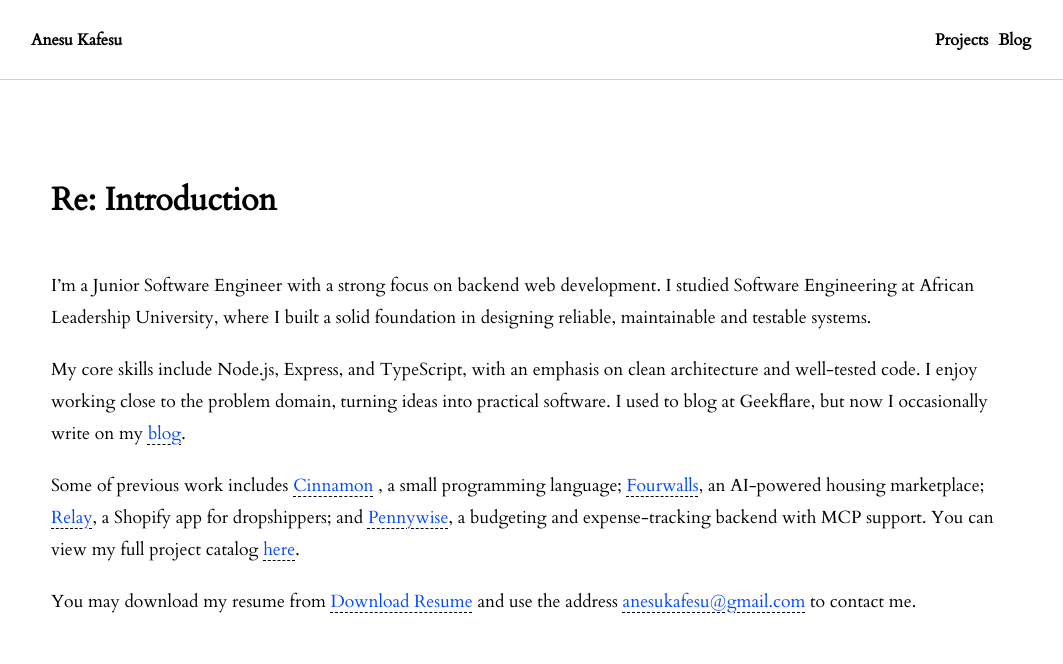
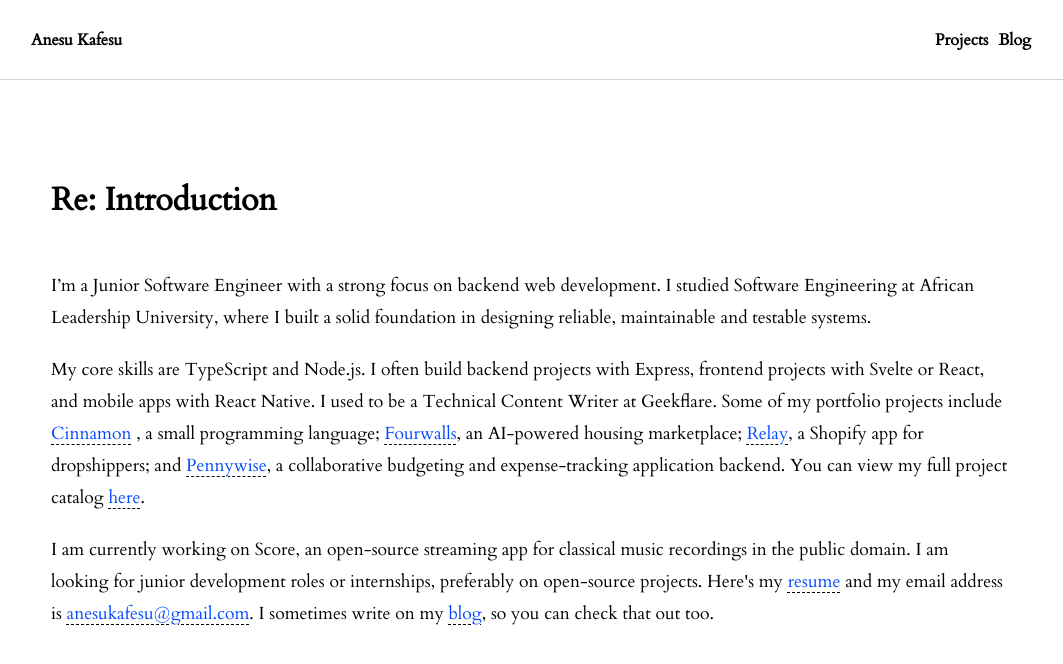
Before and after one commit to anesukafesu/portfolio, a SvelteKit app: page / in a window 1280 px wide. Shown: the top 664 px of the page, without its empty margins (109-1172 px from the left). Built offline with nearby package versions, Linux system fonts and the light colour scheme; a web font is replaced by a local one.

Commit message:
updated home page

```diff
--- a/src/routes/+page.svelte
+++ b/src/routes/+page.svelte
@@ -10,27 +10,24 @@
 			designing reliable, maintainable and testable systems.
 		</p>
 		<p>
-			My core skills include Node.js, Express, and TypeScript, with an emphasis on clean
-			architecture and well-tested code. I enjoy working close to the problem domain, turning ideas
-			into practical software. I used to blog at Geekflare, but now I occasionally write on my <a
-				href="/blog">blog</a
-			>.
+			My core skills are TypeScript and Node.js. I often build backend projects with Express,
+			frontend projects with Svelte or React, and mobile apps with React Native. I used to be a
+			Technical Content Writer at Geekflare. Some of my portfolio projects include
+			<a href="/projects/#cinnamon">Cinnamon</a>
+			, a small programming language; <a href="/projects/#fourwalls">Fourwalls</a>, an AI-powered
+			housing marketplace; <a href="/projects/#relay">Relay</a>, a Shopify app for dropshippers; and
+			<a href="/projects/#pennywise">Pennywise</a>, a collaborative budgeting and expense-tracking
+			application backend. You can view my full project catalog <a href="/projects">here</a>.
 		</p>
 		<p>
-			Some of previous work includes <a href="/projects/#cinnamon">Cinnamon</a>
-			, a small programming language; <a href="/projects/#fourwalls">Fourwalls</a>, an AI-powered
-			housing marketplace; <a href="/projects/#relay">Relay</a>, a Shopify app for dropshippers; and
-			<a href="/projects/#pennywise">Pennywise</a>, a budgeting and expense-tracking backend with
-			MCP support. You can view my full project catalog
-			<a href="/projects">here</a>.
-		</p>
-		<p>
-			You may download my resume from <a
+			I am currently working on Score, an open-source streaming app for classical music recordings
+			in the public domain. I am looking for junior development roles or internships, preferably on
+			open-source projects. Here's my <a
 				href="https://docs.google.com/document/d/1s1WfMLgYsulfnoBV91l47gbu3qF6OCd1Cy8ea7Uckro/export?format=pdf"
-				class="secondary">Download Resume</a
+				class="secondary">resume</a
 			>
-			and use the address <a href="mailto:anesukafesu@gmail.com">anesukafesu@gmail.com</a> to contact
-			me.
+			and my email address is <a href="mailto:anesukafesu@gmail.com">anesukafesu@gmail.com</a>. I
+			sometimes write on my <a href="/blog">blog</a>, so you can check that out too.
 		</p>
 	</div>
 </div>
```
